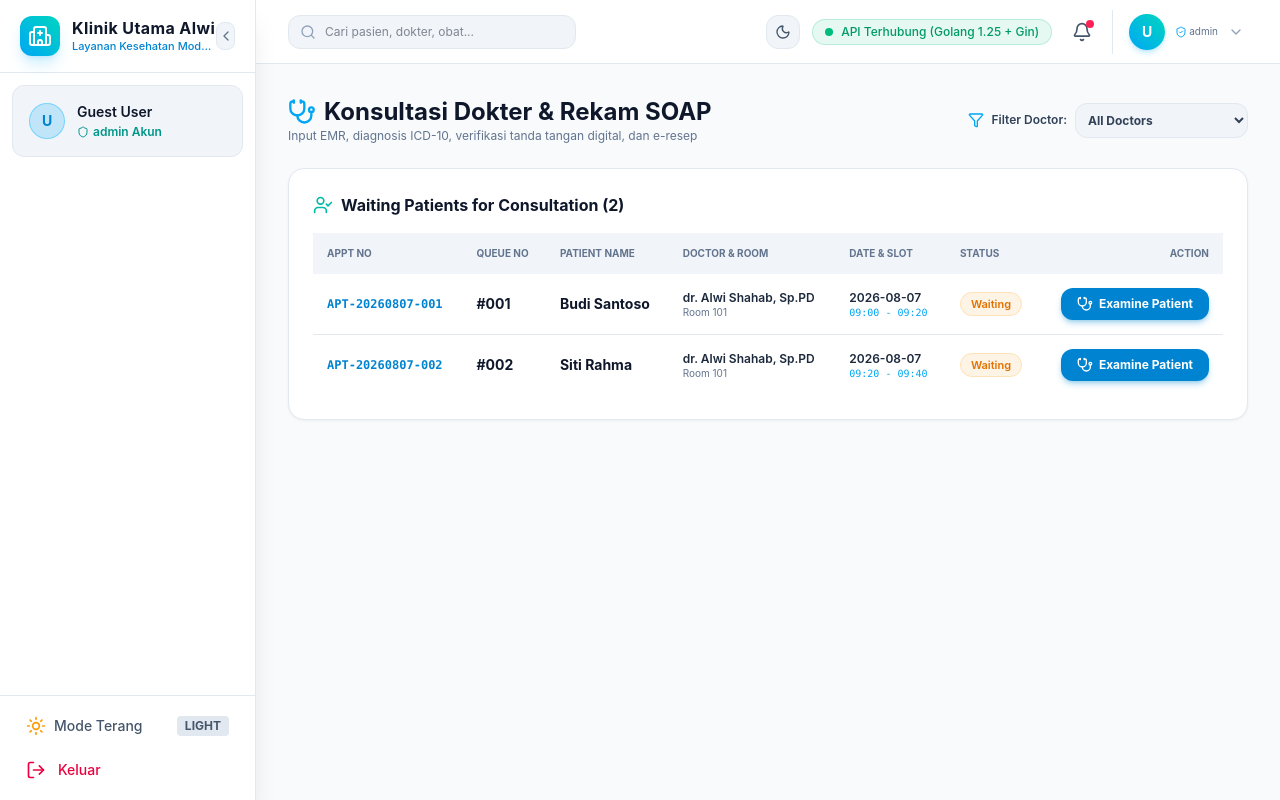
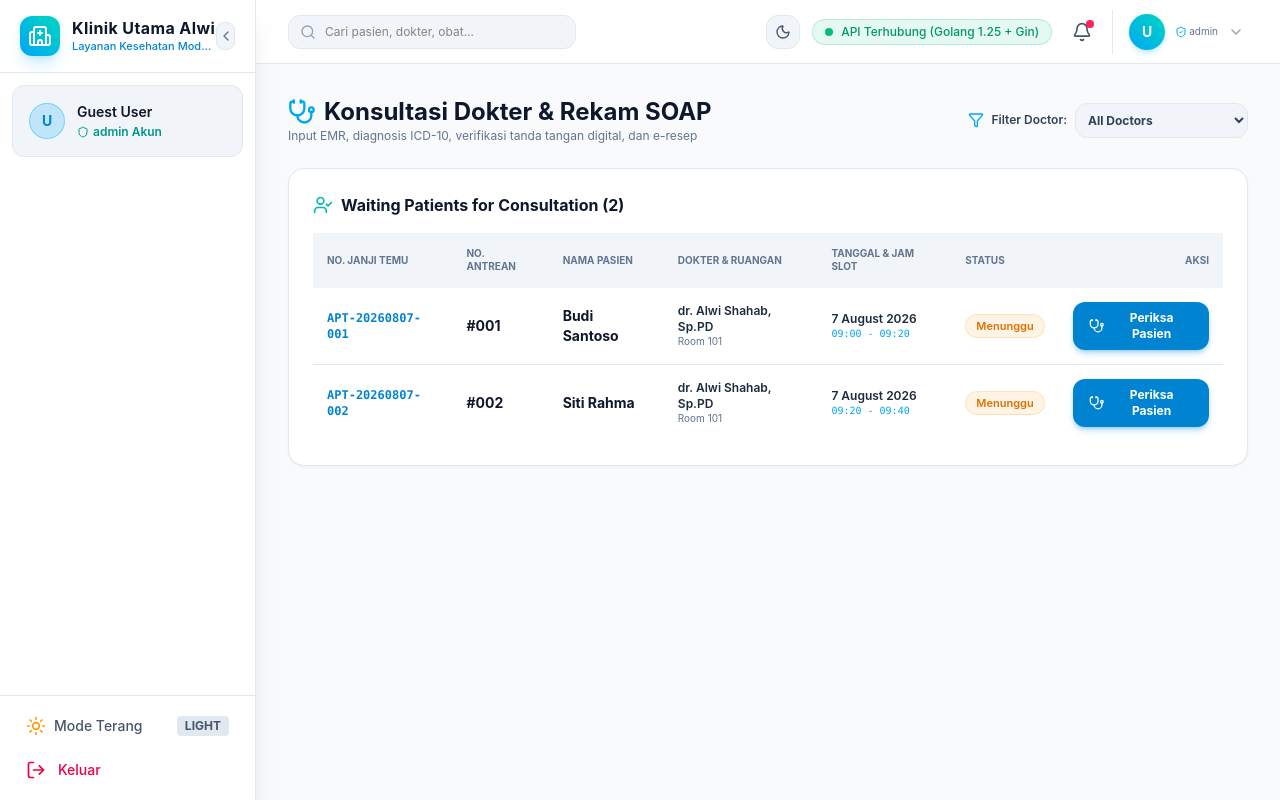
Before and after one commit to randyfp21/ProjectKlinikAlwi, a React (Vite) app in the folder frontend/: page /dashboard/consultation in a window 1280 px wide. Built offline with nearby package versions, Linux system fonts and the light colour scheme; sample sign-in values are in the browser's storage.

Commit message:
style: Translate Consultation & Examination Page UI labels and buttons to Indonesian

```diff
--- a/frontend/src/pages/ConsultationPage.tsx
+++ b/frontend/src/pages/ConsultationPage.tsx
@@ -287,20 +287,20 @@ export const ConsultationPage: React.FC = () => {
             {displayWaitingQueue.length === 0 ? (
               <div className="p-12 text-center text-slate-400 text-xs font-semibold space-y-2">
                 <CheckCircle2 className="w-8 h-8 text-emerald-500 mx-auto" />
-                <p>No waiting patients assigned to your doctor ID currently in queue.</p>
+                <p>Tidak ada antrean pasien menunggu untuk ID Dokter Anda saat ini.</p>
               </div>
             ) : (
               <div className="overflow-x-auto">
                 <table className="w-full text-left text-xs text-slate-600 dark:text-slate-300">
                   <thead className="bg-slate-100 dark:bg-slate-800/80 uppercase text-[10px] text-slate-500 dark:text-slate-400 font-semibold">
                     <tr>
-                      <th className="p-3.5">Appt No</th>
-                      <th className="p-3.5">Queue No</th>
-                      <th className="p-3.5">Patient Name</th>
-                      <th className="p-3.5">Doctor & Room</th>
-                      <th className="p-3.5">Date & Slot</th>
+                      <th className="p-3.5">No. Janji Temu</th>
+                      <th className="p-3.5">No. Antrean</th>
+                      <th className="p-3.5">Nama Pasien</th>
+                      <th className="p-3.5">Dokter & Ruangan</th>
+                      <th className="p-3.5">Tanggal & Jam Slot</th>
                       <th className="p-3.5">Status</th>
-                      <th className="p-3.5 text-right">Action</th>
+                      <th className="p-3.5 text-right">Aksi</th>
                     </tr>
                   </thead>
                   <tbody className="divide-y divide-slate-200 dark:divide-slate-800">
@@ -318,12 +318,12 @@ export const ConsultationPage: React.FC = () => {
                           <div className="text-[10px] text-slate-500 dark:text-slate-400">{app.doctor?.practice_room}</div>
                         </td>
                         <td className="p-3.5">
-                          <div className="font-semibold text-slate-800 dark:text-slate-200">{app.appointment_date}</div>
+                          <div className="font-semibold text-slate-800 dark:text-slate-200">{formatDateIndonesian(app.appointment_date)}</div>
                           <div className="text-[10px] font-mono text-sky-500">{app.time_slot}</div>
                         </td>
                         <td className="p-3.5">
                           <span className="px-2.5 py-1 rounded-full text-[11px] font-semibold border bg-amber-500/10 text-amber-600 border-amber-500/20">
-                            {app.status}
+                            {app.status === 'Confirmed' ? 'Dikonfirmasi' : app.status === 'Completed' ? 'Selesai' : app.status === 'Cancelled' ? 'Dibatalkan' : 'Menunggu'}
                           </span>
                         </td>
                         <td className="p-3.5 text-right">
@@ -331,7 +331,7 @@ export const ConsultationPage: React.FC = () => {
                             onClick={() => handleSelectPatient(app)}
                             className="px-4 py-2 rounded-xl bg-sky-600 hover:bg-sky-700 text-white font-bold text-xs shadow-md shadow-sky-600/30 transition flex items-center gap-1.5 ml-auto"
                           >
-                            <Stethoscope className="w-4 h-4" /> Examine Patient
+                            <Stethoscope className="w-4 h-4" /> Periksa Pasien
                           </button>
                         </td>
                       </tr>
@@ -351,7 +351,7 @@ export const ConsultationPage: React.FC = () => {
               onClick={() => setSelectedAppointment(null)}
               className="text-xs text-slate-500 dark:text-slate-400 hover:text-slate-900 dark:hover:text-white font-semibold flex items-center gap-1.5 transition"
             >
-              <ArrowLeft className="w-4 h-4" /> Back to Patient Queue
+              <ArrowLeft className="w-4 h-4" /> Kembali ke Antrean Pasien
             </button>
           </div>
 
@@ -365,22 +365,22 @@ export const ConsultationPage: React.FC = () => {
                   <span className="text-[10px] font-bold px-2 py-0.5 rounded bg-sky-500/20 text-sky-300 border border-sky-400/30 font-mono">
                     {selectedAppointment.appointment_number}
                   </span>
-                  <span className="text-xs font-bold text-amber-400">Queue #{selectedAppointment.queue_number}</span>
+                  <span className="text-xs font-bold text-amber-400">Antrean #{selectedAppointment.queue_number}</span>
                 </div>
                 <h2 className="text-xl font-bold text-white mt-0.5">{selectedAppointment.patient?.full_name}</h2>
                 <p className="text-xs text-slate-300">
-                  {selectedAppointment.patient?.gender}, {selectedAppointment.patient?.age} yrs | NIK: {selectedAppointment.patient?.national_id} | Blood: {selectedAppointment.patient?.blood_type}
+                  {selectedAppointment.patient?.gender === 'Male' ? 'Laki-laki' : 'Perempuan'}, {selectedAppointment.patient?.age} thn | NIK: {selectedAppointment.patient?.national_id} | Gol. Darah: {selectedAppointment.patient?.blood_type}
                 </p>
               </div>
             </div>
 
             <div className="flex gap-3 text-xs">
               <div className="p-2.5 rounded-xl bg-rose-500/20 border border-rose-500/30 text-rose-300">
-                <span className="text-[10px] font-bold block uppercase">Allergies</span>
+                <span className="text-[10px] font-bold block uppercase">Riwayat Alergi</span>
                 <span className="font-semibold">{selectedAppointment.patient?.allergy}</span>
               </div>
               <div className="p-2.5 rounded-xl bg-amber-500/20 border border-amber-500/30 text-amber-300">
-                <span className="text-[10px] font-bold block uppercase">History</span>
+                <span className="text-[10px] font-bold block uppercase">Riwayat Penyakit</span>
                 <span className="font-semibold">{selectedAppointment.patient?.disease_history}</span>
               </div>
             </div>
@@ -389,11 +389,11 @@ export const ConsultationPage: React.FC = () => {
           <div className="grid grid-cols-1 lg:grid-cols-2 gap-6">
             <div className="glass-card p-6 rounded-2xl border space-y-4">
               <h3 className="text-sm font-bold text-sky-500 uppercase tracking-wider flex items-center gap-2">
-                <Stethoscope className="w-4 h-4" /> Subjective (S) & Objective (O - Vitals)
+                <Stethoscope className="w-4 h-4" /> Subyektif (S - Keluhan) & Obyektif (O - Pemeriksaan & Vital)
               </h3>
 
               <div>
-                <label className="text-xs font-bold text-slate-700 dark:text-slate-300 block mb-1">Subjective (S) - Patient Complaints</label>
+                <label className="text-xs font-bold text-slate-700 dark:text-slate-300 block mb-1">Subjective (S) - Keluhan Utama Pasien</label>
                 <textarea
                   rows={4}
                   required
@@ -404,7 +404,7 @@ export const ConsultationPage: React.FC = () => {
               </div>
 
               <div>
-                <label className="text-xs font-bold text-slate-700 dark:text-slate-300 block mb-1">Objective (O) - Physical Exam & Vital Signs (TTV)</label>
+                <label className="text-xs font-bold text-slate-700 dark:text-slate-300 block mb-1">Objective (O) - Pemeriksaan Fisik & Tanda Vital (TTV)</label>
                 <textarea
                   rows={4}
                   required
@@ -417,12 +417,12 @@ export const ConsultationPage: React.FC = () => {
 
             <div className="glass-card p-6 rounded-2xl border space-y-4">
               <h3 className="text-sm font-bold text-teal-500 uppercase tracking-wider flex items-center gap-2">
-                <FileText className="w-4 h-4" /> Assessment (A) & Plan (P - Treatment)
+                <FileText className="w-4 h-4" /> Assessment (A - Diagnosa) & Plan (P - Rencana Terapi)
               </h3>
 
               <div className="grid grid-cols-3 gap-3">
                 <div className="col-span-2">
-                  <label className="text-xs font-bold text-slate-700 dark:text-slate-300 block mb-1">Diagnosis</label>
+                  <label className="text-xs font-bold text-slate-700 dark:text-slate-300 block mb-1">Diagnosa Medis</label>
                   <input
                     type="text"
                     required
@@ -432,7 +432,7 @@ export const ConsultationPage: React.FC = () => {
                   />
                 </div>
                 <div>
-                  <label className="text-xs font-bold text-slate-700 dark:text-slate-300 block mb-1">ICD-10 Code</label>
+                  <label className="text-xs font-bold text-slate-700 dark:text-slate-300 block mb-1">Kode ICD-10</label>
                   <input
                     type="text"
                     required
@@ -444,7 +444,7 @@ export const ConsultationPage: React.FC = () => {
               </div>
 
               <div>
-                <label className="text-xs font-bold text-slate-700 dark:text-slate-300 block mb-1">Plan (P) - Treatment Plan & Therapy</label>
+                <label className="text-xs font-bold text-slate-700 dark:text-slate-300 block mb-1">Plan (P) - Rencana Pengobatan & Terapi</label>
                 <textarea
                   rows={4}
                   required
@@ -617,13 +617,13 @@ export const ConsultationPage: React.FC = () => {
 
             <div className="pt-4 border-t border-slate-200 dark:border-slate-800 flex items-center justify-between">
               <div className="flex items-center gap-2 text-xs text-emerald-600 dark:text-emerald-400 font-semibold">
-                <Award className="w-4 h-4 text-emerald-500" /> Digital Stamp Verified: {doctorName}
+                <Award className="w-4 h-4 text-emerald-500" /> Verifikasi Stempel Digital: {doctorName}
               </div>
               <button
                 type="submit"
-                className="px-6 py-3 rounded-xl bg-emerald-600 hover:bg-emerald-700 text-white font-bold text-xs shadow-lg shadow-emerald-600/30 flex items-center gap-2 transition"
+                className="px-6 py-3 rounded-xl bg-emerald-600 hover:bg-emerald-700 text-white font-bold text-xs shadow-lg shadow-emerald-600/30 flex items-center gap-2 transition cursor-pointer"
               >
-                <Save className="w-4 h-4" /> Save Medical Record & Generate Invoice for Cashier
+                <Save className="w-4 h-4" /> Simpan Rekam Medis & Terbitan Invoice Kasir
               </button>
             </div>
           </div>
```
